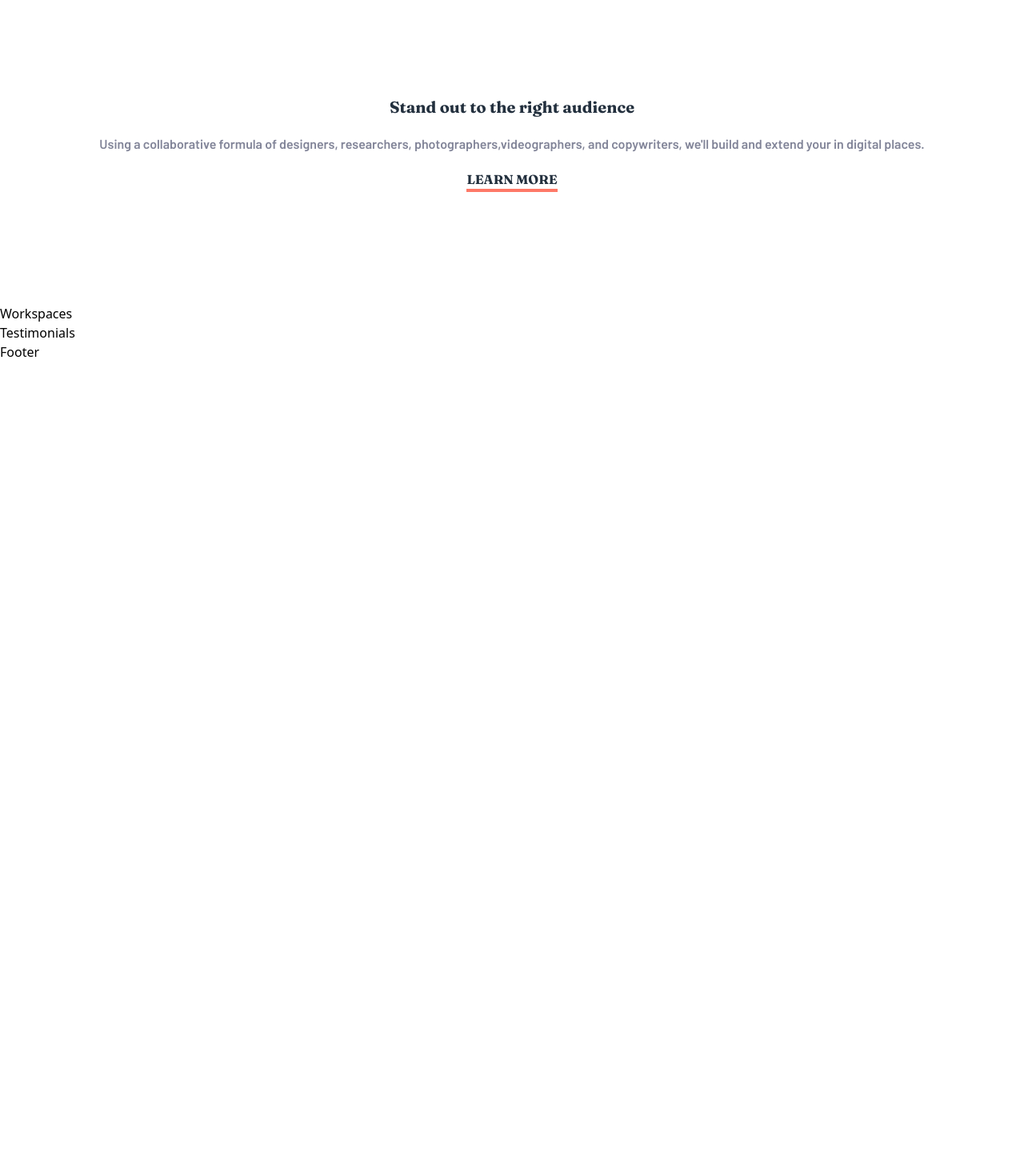
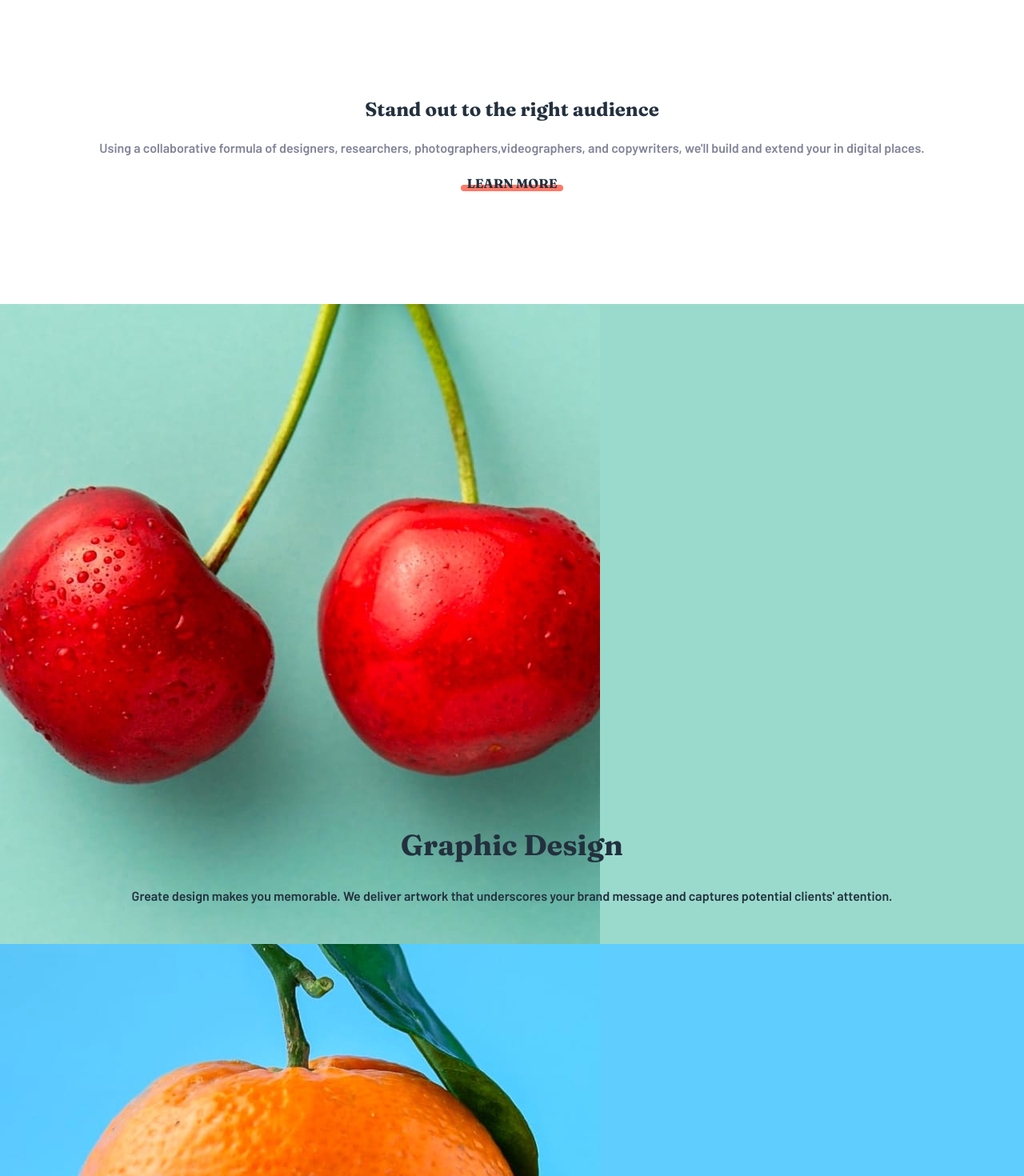
Before and after one commit to cancomertpay/sunnyside-agency, a React (Vite) app: page / in a window 1280 px wide. Shown: the part 2020-3490 px from the top of the page at 80% size. Before the commit the page ends 2472 px from the top, so only its background shows below. Built offline with nearby package versions, Linux system fonts and the light colour scheme.

Commit message:
add mobile workspaces section

```diff
--- /dev/null
+++ b/src/components/GraphicDesing.jsx
@@ -0,0 +1,36 @@
+import React from "react";
+import Section from "./UI/Section";
+import Title from "./UI/Title";
+import bgGraphicDesign from "../assets/images/mobile/image-graphic-design.jpg";
+import { motion } from "framer-motion";
+import { fadeIn, slideIn } from "../utils/motion";
+
+function GraphicDesing() {
+  return (
+    <Section background={"bg-primary-green"}>
+      <motion.img
+        variants={slideIn("right", "spring", 0.3, 1)}
+        initial={"hidden"}
+        whileInView={"show"}
+        src={bgGraphicDesign}
+        alt="sunnyside agency graphic design image"
+      />
+      <motion.div
+        variants={fadeIn("left", "spring", 0.5, 1)}
+        initial="hidden"
+        whileInView="show"
+        className="absolute bottom-12 right-0 left-0 mx-6 flex flex-col items-center justify-center text-center"
+      >
+        <Title fontSize={"text-4xl"} staggerChildren={0.05}>
+          Graphic Design
+        </Title>
+        <p className="text-neutral-veryDarkDesaturatedBlue font-barlow pt-8">
+          Greate design makes you memorable. We deliver artwork that underscores
+          your brand message and captures potential clients' attention.
+        </p>
+      </motion.div>
+    </Section>
+  );
+}
+
+export default GraphicDesing;
--- /dev/null
+++ b/src/components/Photography.jsx
@@ -0,0 +1,33 @@
+import React from 'react'
+import Section from "./UI/Section";
+import Title from "./UI/Title";
+import bgPhotography from "../assets/images/mobile/image-photography.jpg"
+import { motion } from "framer-motion";
+import { fadeIn, slideIn } from "../utils/motion";
+
+function Photography() {
+  return (
+    <Section background={"bg-primary-softBlue"}>
+      <motion.img
+          variants={slideIn("left", "spring", 0.3, 1)}
+          initial={"hidden"}
+          whileInView={"show"}
+          src={bgPhotography}
+          alt="sunnyside agency photograpy image"
+        />
+        <motion.div
+          variants={fadeIn("right", "spring", 0.5, 1)}
+          initial="hidden"
+          whileInView="show"
+          className="absolute bottom-12 right-0 left-0 mx-6 flex flex-col items-center justify-center text-center"
+        >
+          <Title fontSize={"text-4xl"} staggerChildren={0.11}>Photography</Title>
+          <p className="text-neutral-veryDarkDesaturatedBlue font-barlow pt-8">
+            Increase your credibility by getting the most stunning, high-quality photos that improve your business image.
+          </p>
+        </motion.div>
+      </Section>
+  )
+}
+
+export default Photography
--- a/src/components/UI/Title.jsx
+++ b/src/components/UI/Title.jsx
@@ -3,13 +3,13 @@ import React from "react";
 import { motion } from "framer-motion";
 import { titleContainer, titleTextVariant2 } from "../../utils/motion";
 
-function Title({ children }) {
+function Title({ children, fontSize, staggerChildren }) {
   return (
     <motion.h3
-      variants={titleContainer}
+      variants={titleContainer(staggerChildren)}
       initial="hidden"
       whileInView="show"
-      className={`font-fraunces text-xl text-neutral-veryDarkDesaturatedBlue`}
+      className={`font-fraunces ${fontSize ? fontSize : "text-3xl"}  text-neutral-veryDarkDesaturatedBlue`}
     >
       {Array.from(children).map((letter, index) => (
         <motion.span variants={titleTextVariant2} key={index}>
--- a/src/sections/Projects.jsx
+++ b/src/sections/Projects.jsx
@@ -26,7 +26,7 @@ function Projects() {
         />
       </div>
       <div className="h-1/2 box-border flex flex-col items-center justify-center px-5">
-        <Title>Stand out to the right audience</Title>
+        <Title fontSize={"text-2xl"}>Stand out to the right audience</Title>
         <motion.p
           variants={textVariant(0.2)}
           initial={"hidden"}
@@ -41,9 +41,10 @@ function Projects() {
           variants={textVariant(0.3)}
           initial={"hidden"}
           whileInView={"show"}
-          className="uppercase text-neutral-veryDarkDesaturatedBlue text-1xl font-fraunces border-b-4 border-b-primary-softRed"
+          className="uppercase text-neutral-veryDarkDesaturatedBlue text-1xl font-fraunces flex flex-col items-center justify-center"
         >
-          Learn More
+          <div className="z-10">Learn More</div>
+          <div className="bg-primary-softRed w-32 h-2 -mt-[0.6rem] rounded-3xl" />
         </motion.div>
       </div>
     </Section>
--- a/src/sections/Services.jsx
+++ b/src/sections/Services.jsx
@@ -43,9 +43,10 @@ function Services() {
           variants={textVariant(0.3)}
           initial={"hidden"}
           whileInView={"show"}
-          className="uppercase text-neutral-veryDarkDesaturatedBlue text-1xl font-fraunces border-b-4 border-b-primary-yellow"
+          className="uppercase text-neutral-veryDarkDesaturatedBlue text-1xl font-fraunces flex flex-col items-center justify-center"
         >
-          Learn More
+          <div className="z-10">Learn More</div>
+          <div className="bg-primary-yellow w-32 h-2 -mt-[0.6rem] rounded-3xl" />
         </motion.div>
       </div>
     </Section>
--- a/src/sections/Workspaces.jsx
+++ b/src/sections/Workspaces.jsx
@@ -1,9 +1,16 @@
-import React from 'react'
+import React from "react";
+
+// components
+import GraphicDesing from "../components/GraphicDesing";
+import Photography from "../components/Photography";
 
 function Workspaces() {
   return (
-    <div>Workspaces</div>
-  )
+    <>
+      <GraphicDesing />
+      <Photography />
+    </>
+  );
 }
 
-export default Workspaces
+export default Workspaces;
--- a/src/utils/motion.js
+++ b/src/utils/motion.js
@@ -62,13 +62,13 @@ export const textVariant = (delay) => ({
   },
 });
 
-export const titleContainer = {
+export const titleContainer = (staggerChildren) => ({
   hidden: { opacity: 0 },
   show: {
     opacity: 1,
-    transition: { staggerChildren: 0.05 },
+    transition: { staggerChildren: staggerChildren ? staggerChildren : 0.03 },
   },
-};
+});
 
 export const titleTextVariant2 = {
   hidden: { opacity: 0, y: 20 },
--- a/tailwind.config.js
+++ b/tailwind.config.js
@@ -10,7 +10,8 @@ export default {
       colors: {
         primary: {
           blue: "rgba(62,191,255,255)",
-          bgYellow: "#ffd600",
+          softBlue: "#5fcdfe",
+          green: "#9adacc",
           softRed: "hsl(7, 99%, 70%)",
           yellow: "hsl(51, 100%, 49%)",
           darkDesaturatedCyan: "hsl(167, 40%, 24%)",
```
